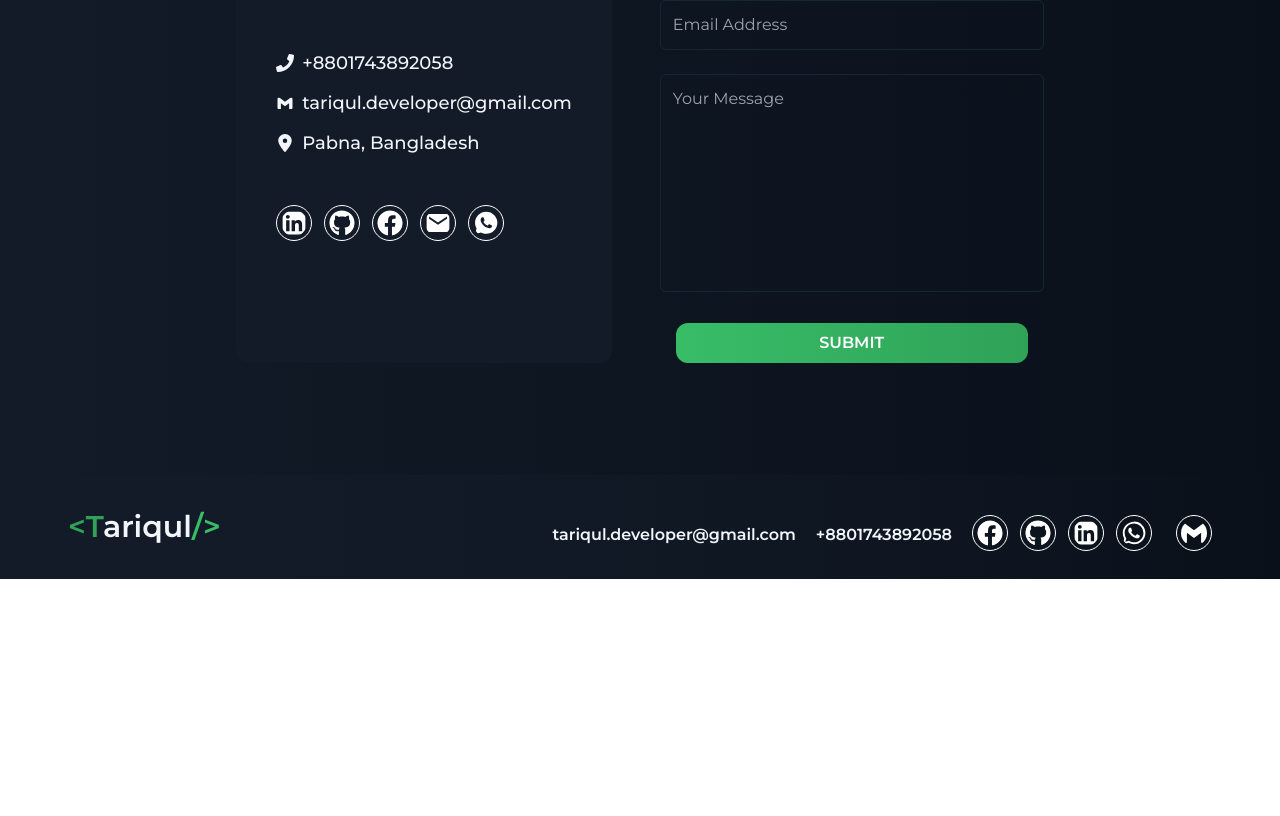
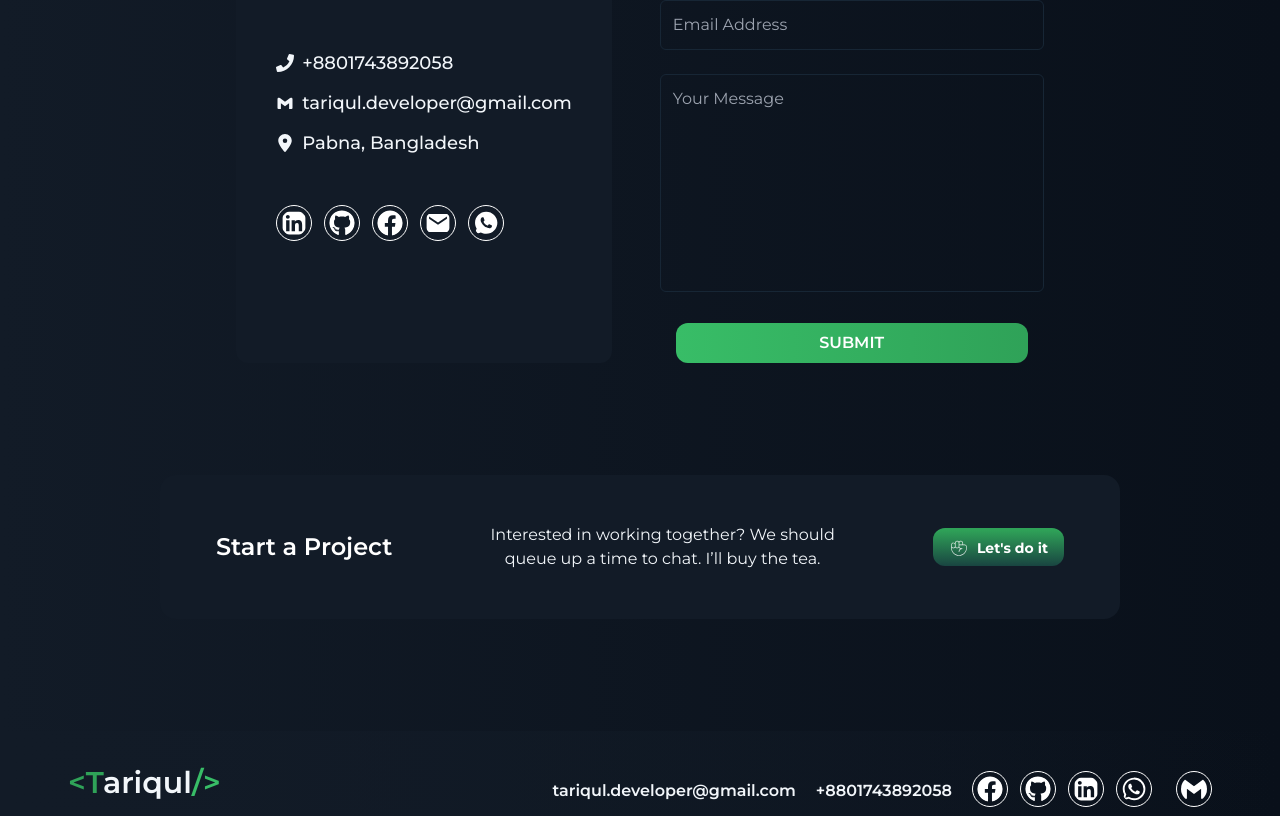
Before and after one commit to tariqul420/tariqul-portfolio-react, a React (Vite) app: page / in a window 1280 px wide. Shown: the part 3462-4278 px from the top of the page. Before the commit the page ends 4041 px from the top, so only its background shows below. Built offline with nearby package versions, Linux system fonts and the light colour scheme.

Commit message:
add start project section

```diff
--- /dev/null
+++ b/src/Components/Home/StartProject.jsx
@@ -0,0 +1,29 @@
+import hand from "../../assets/Images/project.svg"
+
+const StartProject = () => {
+    return (
+        <section className="my-28">
+            <div className="flex flex-col lg:flex-row gap-6 items-center justify-between w-11/12 lg:w-9/12 mx-auto bg-[#172635] px-14 max-sm:px-6 py-12 rounded-2xl dark:bg-dark-lite">
+                <div>
+                    <h4 className="text-2xl text-white font-semibold">Start a Project</h4>
+                </div>
+                <div>
+                    <p className="text-base text-center">
+                        Interested in working together? We should <br className="hidden lg:block" />
+                        queue up a time to chat. I’ll buy the tea.
+                    </p>
+                </div>
+                <a href="#contact-me">
+                    <div className="flex cursor-pointer items-center justify-center border-t-2 border-solid border-primary1 gap-2 bg-gradient-to-b from-[#2fa258] to-[#194541] px-4 py-2 rounded-xl hover:from-[#003f3b] hover:to-[#2fa258]">
+                        <p>
+                            <img src={hand} alt="Project Icon" />
+                        </p>
+                        <p className="text-white text-sm font-bold">Let&apos;s do it</p>
+                    </div>
+                </a>
+            </div>
+        </section>
+    );
+};
+
+export default StartProject;
--- a/src/Pages/Contact/ContactMe.jsx
+++ b/src/Pages/Contact/ContactMe.jsx
@@ -6,7 +6,7 @@ import { IoLogoWhatsapp, IoMdMail } from "react-icons/io";
 
 const ContactMe = () => {
     return (
-        <section className={`flex flex-col w-11/12 mx-auto items-center justify-center ${location.pathname === "/" ? 'py-28' : 'my-20'}`}>
+        <section className={`flex flex-col w-11/12 mx-auto items-center justify-center ${location.pathname === "/" ? 'pt-28' : 'my-20'}`}>
             <button className="px-4 py-2 bg-white rounded-lg mb-8 flex items-center gap-2 dark:bg-dark-lite">
                 <FaArrowRight /> Contact Me
             </button>
--- a/src/Pages/Home/Home.jsx
+++ b/src/Pages/Home/Home.jsx
@@ -9,6 +9,7 @@ import { FaCircleUser } from "react-icons/fa6";
 import { HiLightBulb } from "react-icons/hi";
 import { LuContactRound } from "react-icons/lu";
 import { useState, useEffect } from "react";
+import StartProject from "../../Components/Home/StartProject";
 
 const Home = () => {
     const [activeHash, setActiveHash] = useState(window.location.hash || "#home");
@@ -57,6 +58,8 @@ const Home = () => {
                 <ContactMe />
             </div>
 
+            <StartProject />
+
             <div className="absolute bottom-0 w-full max-sm:hidden">
                 <ul className="flex flex-col items-center gap-3 bg-white-lite dark:bg-dark-lite dark:text-white-deep fixed bottom-5 right-4 rounded-md p-2 shadow-sm">
                     <li
```
